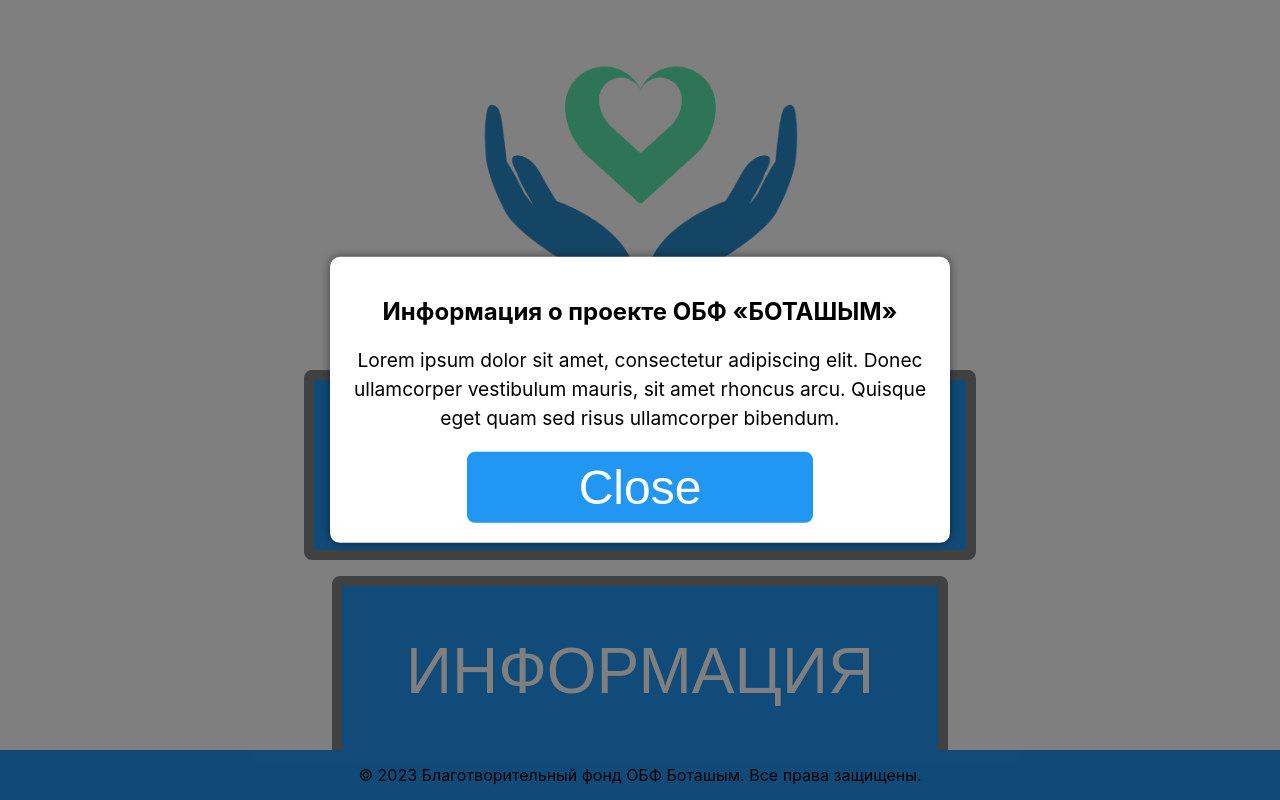
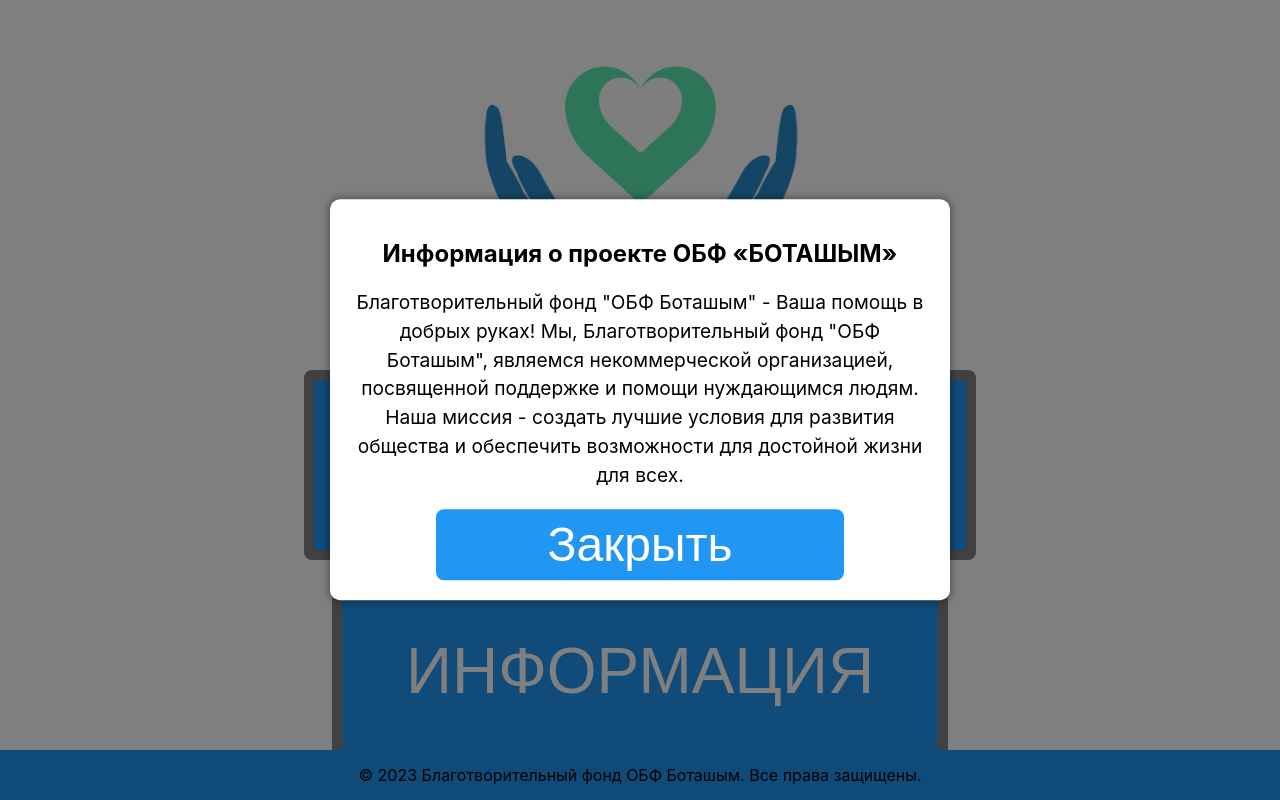
Before and after one commit to Kutcher1945/botosh_terminal, a React (Create React App) app: page / in a window 1280 px wide. Both pictures are taken after a click on the button "ИНФОРМАЦИЯ". Built offline with nearby package versions, Linux system fonts and the light colour scheme.

Commit message:
added info

```diff
--- a/src/MainPage.tsx
+++ b/src/MainPage.tsx
@@ -38,12 +38,15 @@ function MainPage() {
         <div className="info-container">
           <h2>Информация о проекте ОБФ «БОТАШЫМ»</h2>
           <p>
-            Lorem ipsum dolor sit amet, consectetur adipiscing elit. Donec
-            ullamcorper vestibulum mauris, sit amet rhoncus arcu. Quisque eget
-            quam sed risus ullamcorper bibendum.
+            Благотворительный фонд "ОБФ Боташым" - Ваша помощь в добрых руках!
+            Мы, Благотворительный фонд "ОБФ Боташым",
+            являемся некоммерческой организацией,
+            посвященной поддержке и помощи нуждающимся людям.
+            Наша миссия - создать лучшие условия для развития
+            общества и обеспечить возможности для достойной жизни для всех.
           </p>
           <button className="close-button" onClick={handleCloseClick}>
-            Close
+            Закрыть
           </button>
         </div>
       </div>
```
